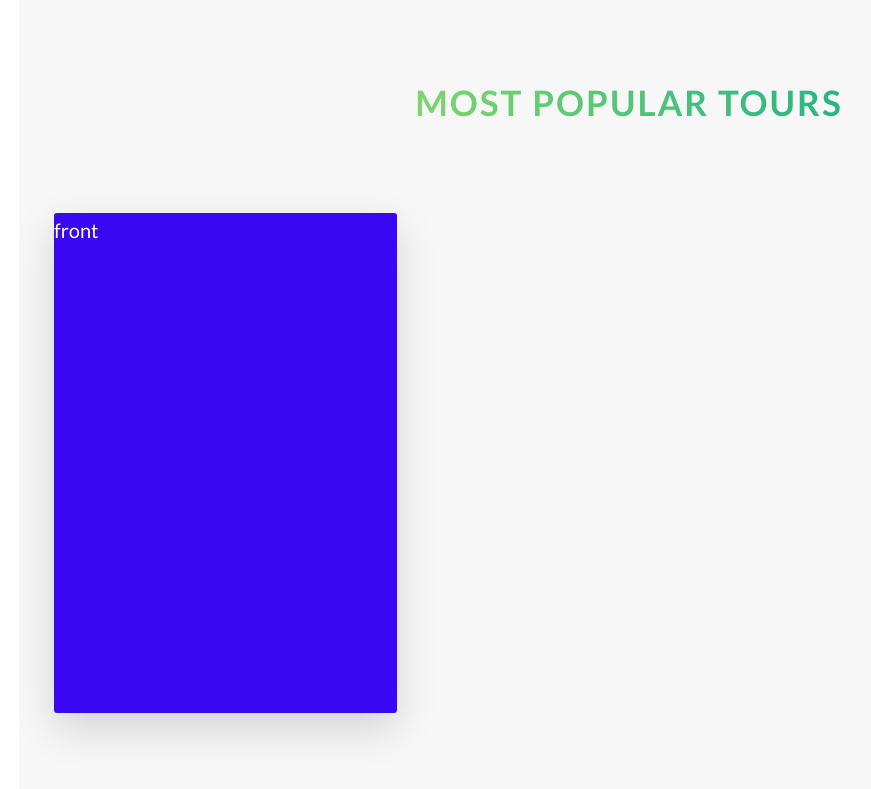
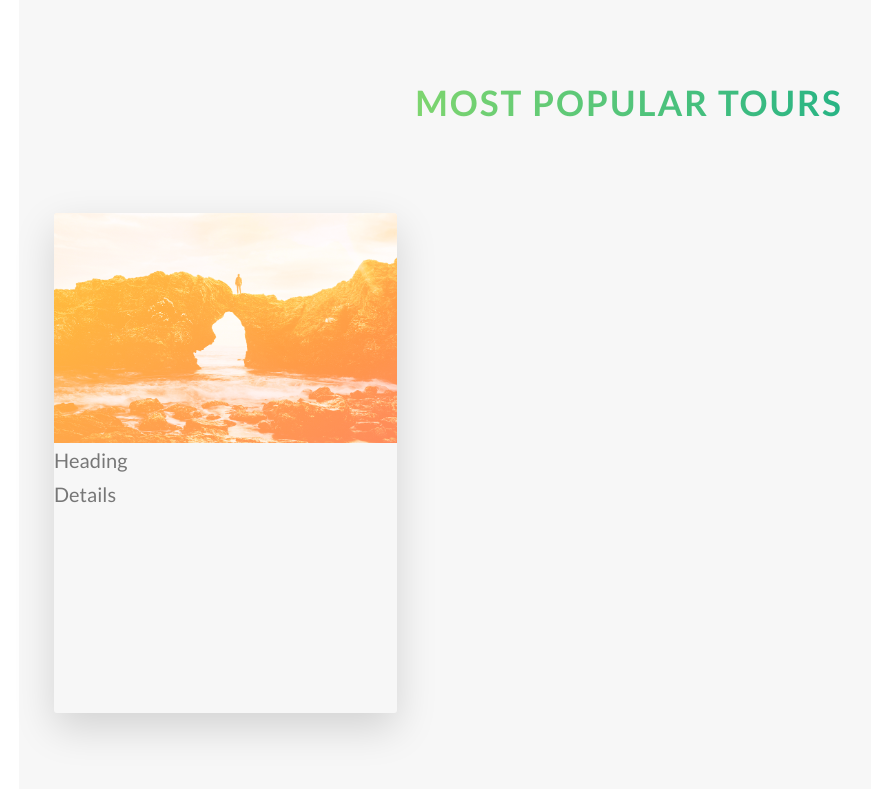
Before and after one commit to evertonProgramadorCriativo/Social-Network-pratica, a website: page index.html in a window 1280 px wide. Shown: the part 2425-3214 px from the top of the page, without its empty margins (11-882 px from the left). Drawn offline with Linux system fonts and the light colour scheme.

Commit message:
toures section 2 part metate full 40

```diff
--- a/index.html
+++ b/index.html
@@ -137,7 +137,15 @@
                 <div class="col-1-of-3">
                     <div class="card">
                               <div class="card__side card__side--front">
-                                   front
+                                  <div class="card__picture card__picture--1">
+                                       &nbsp;
+                                  </div>
+                                  <div class="card__heading">
+                                         Heading
+                                  </div>
+                                  <div class="card__details">
+                                        Details
+                                </div>
                               </div>
                               <div class="card__side  card__side--back card__side--back-1">
                                     back
--- a/sass/components/_card.scss
+++ b/sass/components/_card.scss
@@ -1,14 +1,16 @@
 .card {
 
+
+    // FUNCTIONALITY
   perspective: 150rem;
   -moz-perspective: 150rem;
   position: relative;
   height: 50rem;
 
 &__side {
-        background-color: red;
-        color: white;
+
         height: 50rem;
+        transition: all .8s ease;
         font-size: 2rem;
         position: absolute;
         top: 0;
@@ -16,13 +18,13 @@
         width: 100%;
         backface-visibility: hidden;
         border-radius: 3px;
+        overflow: hidden;
         box-shadow: 0 1.5rem 4rem rgba($color-black,  .15);
 
         height: 50rem;
         transition: all .8s;
 
         &--front {
-            background-color: rgb(57, 7, 241);
 
         }
 
@@ -38,11 +40,31 @@
 
 
  &:hover &__side--front {
-     transform: rotateY(180deg);
+     transform: rotateY(-180deg);
  }
 
  &:hover &__side--back  {
     transform: rotateY(0deg);
 }
 
+   //FRONT SIDE SITYLING
+
+   &__picture {
+       background-size: cover;
+       height: 23rem;
+        background-blend-mode: screen;
+    &--1 {
+        background-image: linear-gradient( to right bottom , $color-secondary-light, $color-secondary-dark), url(../img/nat-5.jpg);
+    }
+
+    &--2 {
+        background-image: url(../img/nat-5.img);
+    }
+
+    &--3 {
+        background-image: url(../img/nat-5.img);
+    }
+
+   }
+
 }
```
Also changed, not shown: css/style.css.
